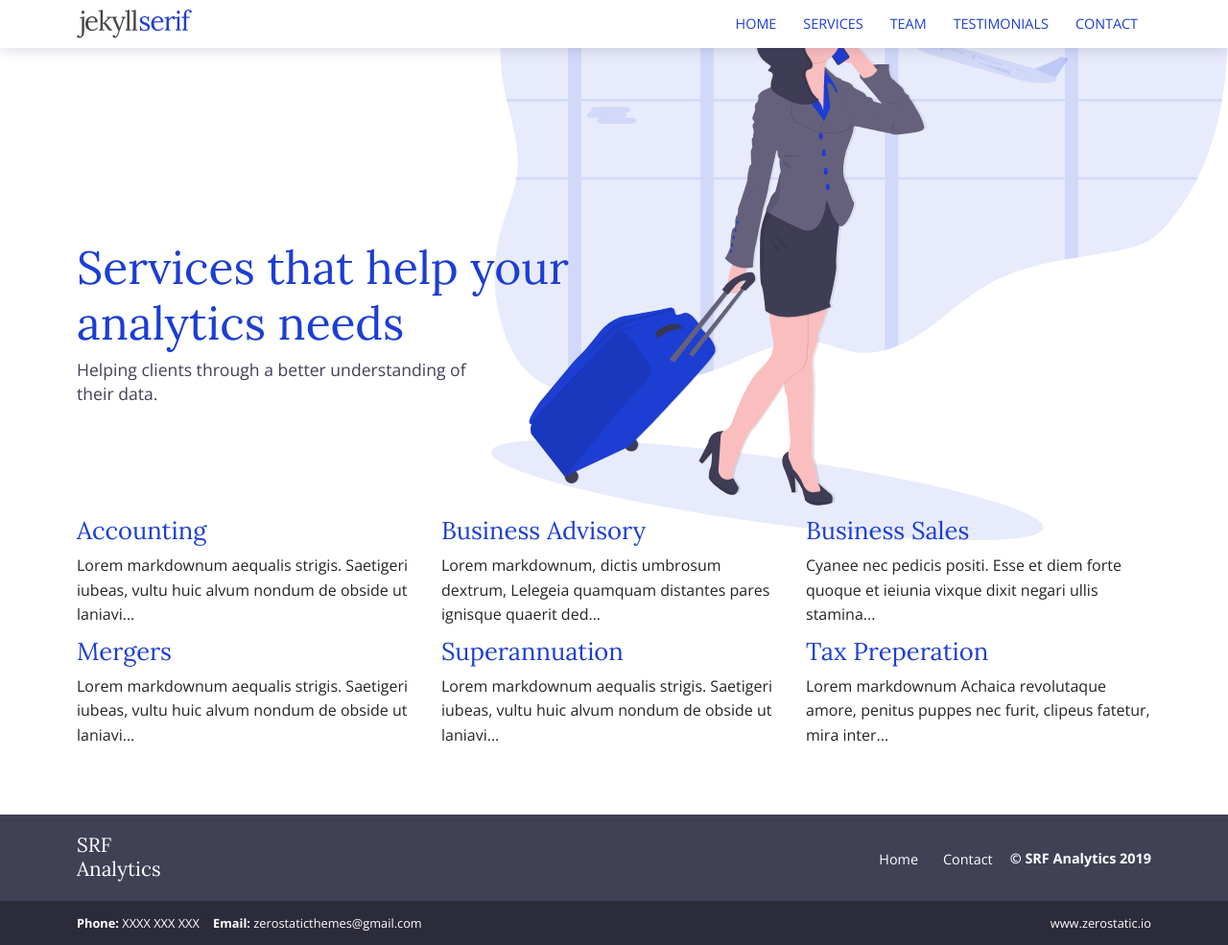
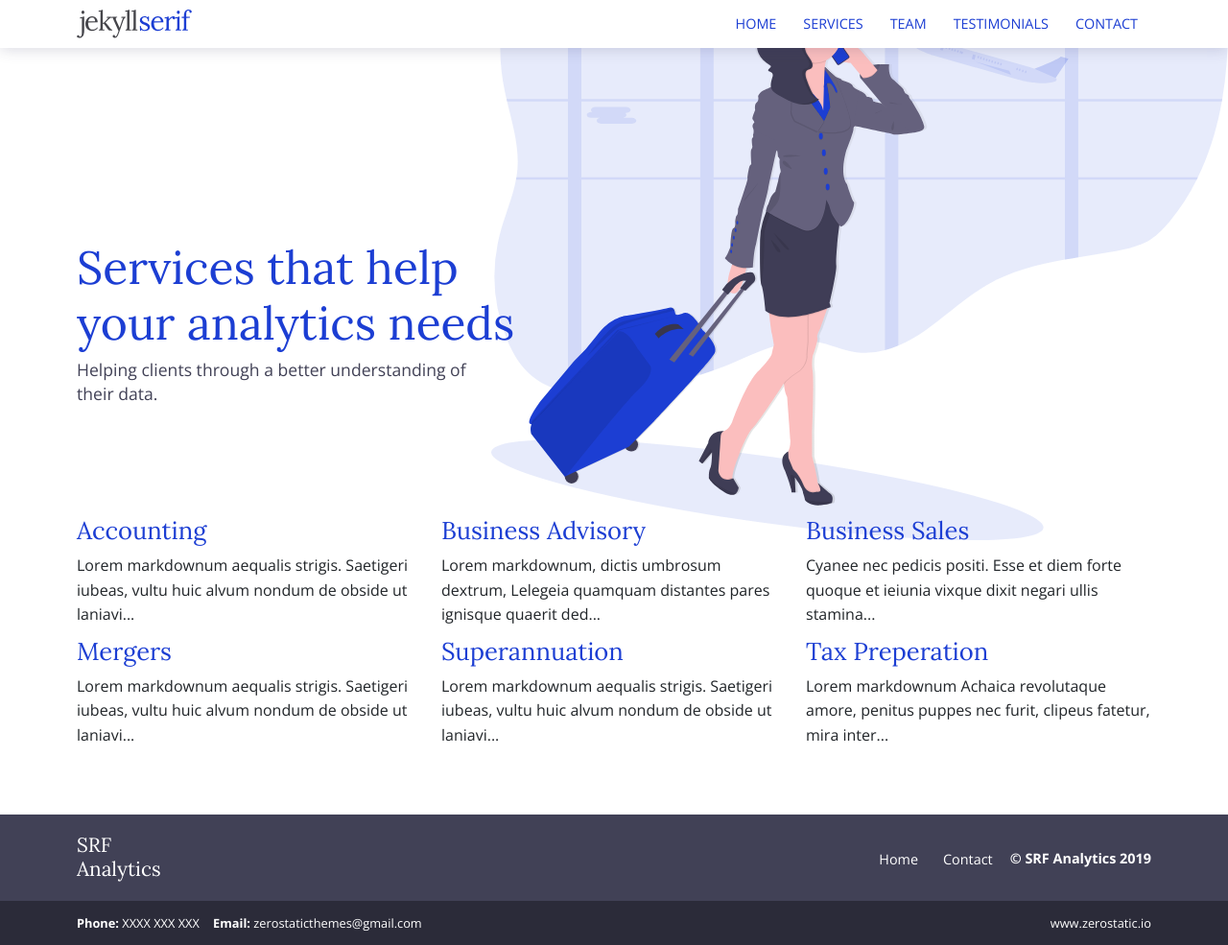
Before and after one commit to SRFAnalytics/srfanalytics.github.io, a Jekyll site: the page built from services.html, in a window 1280 px wide. Shown: the whole page at 96% size. Built offline with Jekyll 4.4.1, drawn with Linux system fonts in a browser that asks for light colours.

Commit message:
Update services.html

```diff
--- a/services.html
+++ b/services.html
@@ -7,7 +7,7 @@ bodyClass: page-services-list
 <div class="intro">
   <div class="container">
     <div class="row">
-      <div class="col-12">
+      <div class="col-11">
         <h1>Services that help your analytics needs</h1>
         <p>
           Helping clients through a better understanding of their data.
```
